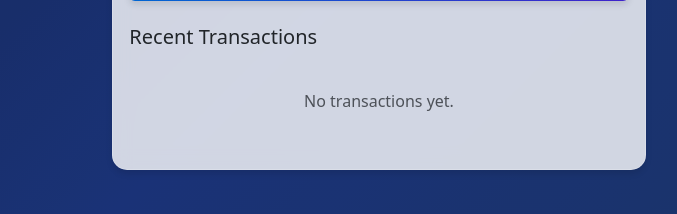
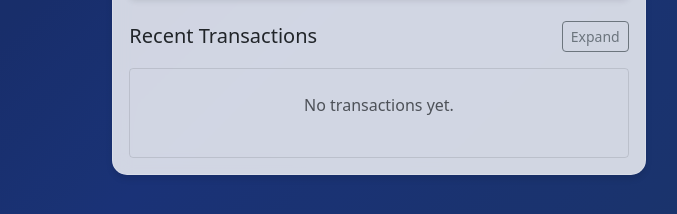
Before and after one commit to ckay19/PLATFORM-SECURITY-FP, a Python web app: template templates/account.html in a window 1280 px wide. Shown: the part 455-669 px from the top of the page, without its empty margins (261-938 px from the left). Run offline with Jinja, Linux system fonts and the light colour scheme; the template is opened without the code that fills it, so the values that code supplies are empty.

Commit message:
This implementation provides a clean way to handle varying numbers of transactions without taking up too much vertical space on the page, while still giving users the option to view more transactions when needed.

```diff
--- a/templates/account.html
+++ b/templates/account.html
@@ -21,9 +21,16 @@
     </div>
 </div>
 
-<!-- Transaction History -->
-<h5 class="mb-3">Recent Transactions</h5>
+<!-- Transaction History with Scroll Toggle -->
+<div class="d-flex justify-content-between align-items-center mb-3">
+    <h5 class="mb-0">Recent Transactions</h5>
+    <button id="toggleHeight" class="btn btn-sm btn-outline-secondary">
+        <span id="toggleText">Expand</span>
+        <i class="fas fa-chevron-down" id="toggleIcon"></i>
+    </button>
+</div>
 
+<div class="transaction-container" id="transactionContainer">
     {% if transactions %}
         {% for transaction in transactions %}
             {% if transaction.sender_id == current_user.id %}
@@ -78,4 +85,78 @@
             <p class="text-muted">No transactions yet.</p>
         </div>
     {% endif %}
+</div>
+
+<style>
+    .transaction-container {
+        max-height: 300px;
+        overflow-y: auto;
+        transition: max-height 0.3s ease;
+        border: 1px solid rgba(0,0,0,0.1);
+        border-radius: 0.25rem;
+    }
+
+    .transaction-container.expanded {
+        max-height: 600px;
+    }
+
+    .transaction-item {
+        padding: 12px 15px;
+        border-bottom: 1px solid rgba(0,0,0,0.05);
+    }
+
+    .transaction-item:last-child {
+        border-bottom: none;
+    }
+
+    .transaction-item.received {
+        background-color: rgba(25, 135, 84, 0.05);
+    }
+
+    .transaction-item.sent {
+        background-color: rgba(220, 53, 69, 0.05);
+    }
+
+    /* Custom scrollbar */
+    .transaction-container::-webkit-scrollbar {
+        width: 8px;
+    }
+
+    .transaction-container::-webkit-scrollbar-track {
+        background: #f1f1f1;
+        border-radius: 4px;
+    }
+
+    .transaction-container::-webkit-scrollbar-thumb {
+        background: #c1c1c1;
+        border-radius: 4px;
+    }
+
+    .transaction-container::-webkit-scrollbar-thumb:hover {
+        background: #a8a8a8;
+    }
+</style>
+
+<script>
+    document.addEventListener('DOMContentLoaded', function() {
+        const container = document.getElementById('transactionContainer');
+        const toggleBtn = document.getElementById('toggleHeight');
+        const toggleText = document.getElementById('toggleText');
+        const toggleIcon = document.getElementById('toggleIcon');
+
+        toggleBtn.addEventListener('click', function() {
+            container.classList.toggle('expanded');
+
+            if (container.classList.contains('expanded')) {
+                toggleText.textContent = 'Collapse';
+                toggleIcon.classList.remove('fa-chevron-down');
+                toggleIcon.classList.add('fa-chevron-up');
+            } else {
+                toggleText.textContent = 'Expand';
+                toggleIcon.classList.remove('fa-chevron-up');
+                toggleIcon.classList.add('fa-chevron-down');
+            }
+        });
+    });
+</script>
 {% endblock %}
```
Lines whose indentation alone changed are shown as unchanged.
